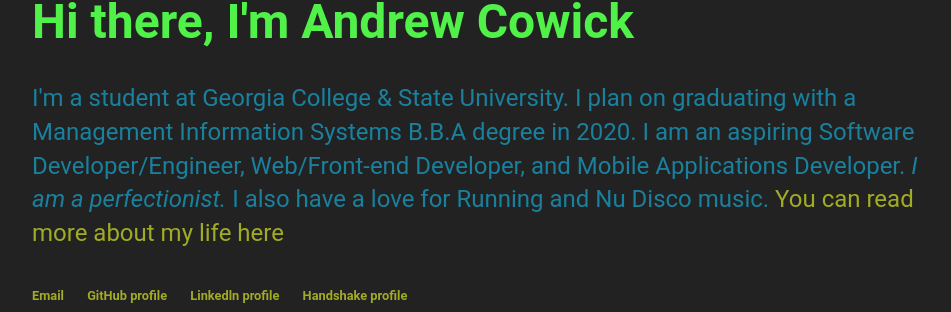
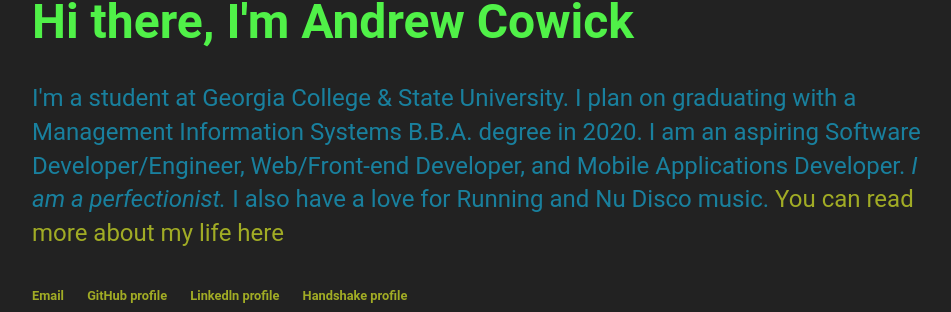
Before and after one commit to acow19/acow19.github.io, a Jekyll site: the page built from index.html, in a window 1280 px wide. Shown: the part 118-430 px from the top of the page, without its empty margins (160-1111 px from the left). Built offline with Jekyll 4.4.1, drawn with Linux system fonts in a browser that asks for light colours.

```diff
--- a/index.html
+++ b/index.html
@@ -4,7 +4,7 @@ title: Andrew Cowick, Aspiring Professional Programmer
 ---
 <div class="blurb">
 	<h1>Hi there, I'm Andrew Cowick</h1>
-	<p>I'm a student at Georgia College & State University. I plan on graduating with a Management Information Systems B.B.A degree in 2020.
+	<p>I'm a student at Georgia College & State University. I plan on graduating with a Management Information Systems B.B.A. degree in 2020.
 	I am an aspiring Software Developer/Engineer, Web/Front-end Developer, and Mobile Applications Developer.
 	<em>I am a perfectionist.</em>
 	I also have a love for Running and Nu Disco music.
```
